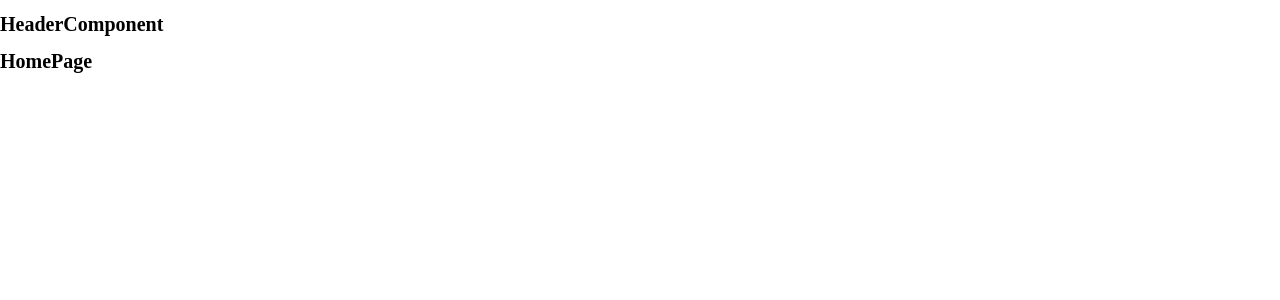
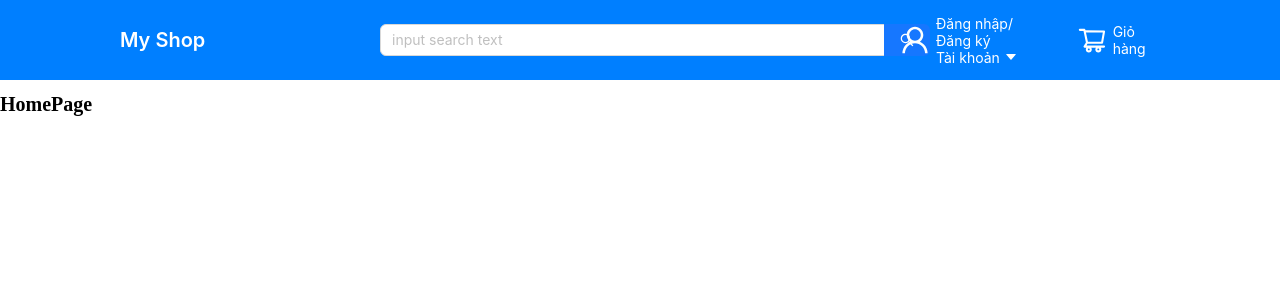
Before and after one commit to TranTung31/my-shop, a React (Create React App) app: page / in a window 1280 px wide. Shown: the top 300 px of the page. Built offline with nearby package versions, Linux system fonts and the light colour scheme.

Commit message:
1 - Xây dựng UI phần Header

```diff
--- a/package.json
+++ b/package.json
@@ -13,6 +13,7 @@
     "react-redux": "^8.1.2",
     "react-router-dom": "^6.14.2",
     "react-scripts": "^5.0.1",
+    "sass": "^1.65.1",
     "styled-components": "^6.0.7",
     "web-vitals": "^1.1.2"
   },
--- a/src/components/HeaderComponent/HeaderComponent.jsx
+++ b/src/components/HeaderComponent/HeaderComponent.jsx
@@ -1,7 +1,43 @@
+import { Col } from "antd";
+import { WrapperCart, WrapperHeader, WrapperLogo, WrapperUser, WrapperUserAll, WrapperUserText } from "./styles";
+import Search from "antd/es/input/Search";
+import { UserOutlined, CaretDownOutlined, ShoppingCartOutlined } from '@ant-design/icons';
+
 const HeaderComponent = () => {
-    return <>
-        <h1>HeaderComponent</h1>
+  return (
+    <>
+      <div>
+        <WrapperHeader>
+          <Col span={6}>
+            <WrapperLogo>My Shop</WrapperLogo>
+          </Col>
+          <Col span={12}>
+            <Search
+              placeholder="input search text"
+            //   onSearch={onSearch}
+              enterButton
+              style={{ width: 550 }}
+            />
+          </Col>
+          <Col span={6}>
+            <WrapperUserAll>
+              <WrapperUser>
+                <div style={{ fontSize: "30px", color: "#fff" }}><UserOutlined /></div>
+                <WrapperUserText>
+                  <span>Đăng nhập/Đăng ký</span>
+                  <span>Tài khoản <CaretDownOutlined /></span>
+                </WrapperUserText>
+              </WrapperUser>
+              <WrapperCart>
+                <div style={{ fontSize: "30px", color: "#fff" }}><ShoppingCartOutlined /></div>
+                <span style={{ color: "#fff", marginLeft: "6px" }}>Giỏ hàng</span>
+              </WrapperCart>
+            </WrapperUserAll>
+          </Col>
+        </WrapperHeader>
+      </div>
     </>
-}
+  );
+};
 
 export default HeaderComponent;
--- /dev/null
+++ b/src/components/HeaderComponent/styles.js
@@ -0,0 +1,38 @@
+import { Row } from "antd";
+import { styled } from "styled-components";
+
+export const WrapperHeader = styled(Row)`
+  padding: 10px 120px;
+  background-color: #007fff;
+  height: 80px;
+  align-items: center;
+`;
+
+export const WrapperLogo = styled.span`
+  font-size: 20px;
+  font-weight: 600;
+  color: #fff;
+`;
+
+export const WrapperUser = styled.div`
+  display: flex;
+  align-items: center;
+`;
+
+export const WrapperUserText = styled.div`
+  display: flex;
+  flex-direction: column;
+  color: #fff;
+  margin-left: 6px;
+`;
+
+export const WrapperUserAll = styled.div`
+  display: flex;
+  align-items: center;
+`;
+
+export const WrapperCart = styled.div`
+  display: flex;
+  align-items: center;
+  margin-left: 30px;
+`;
```
Also changed, not shown: 1 other file (tests, documents, lock files or other folders).
